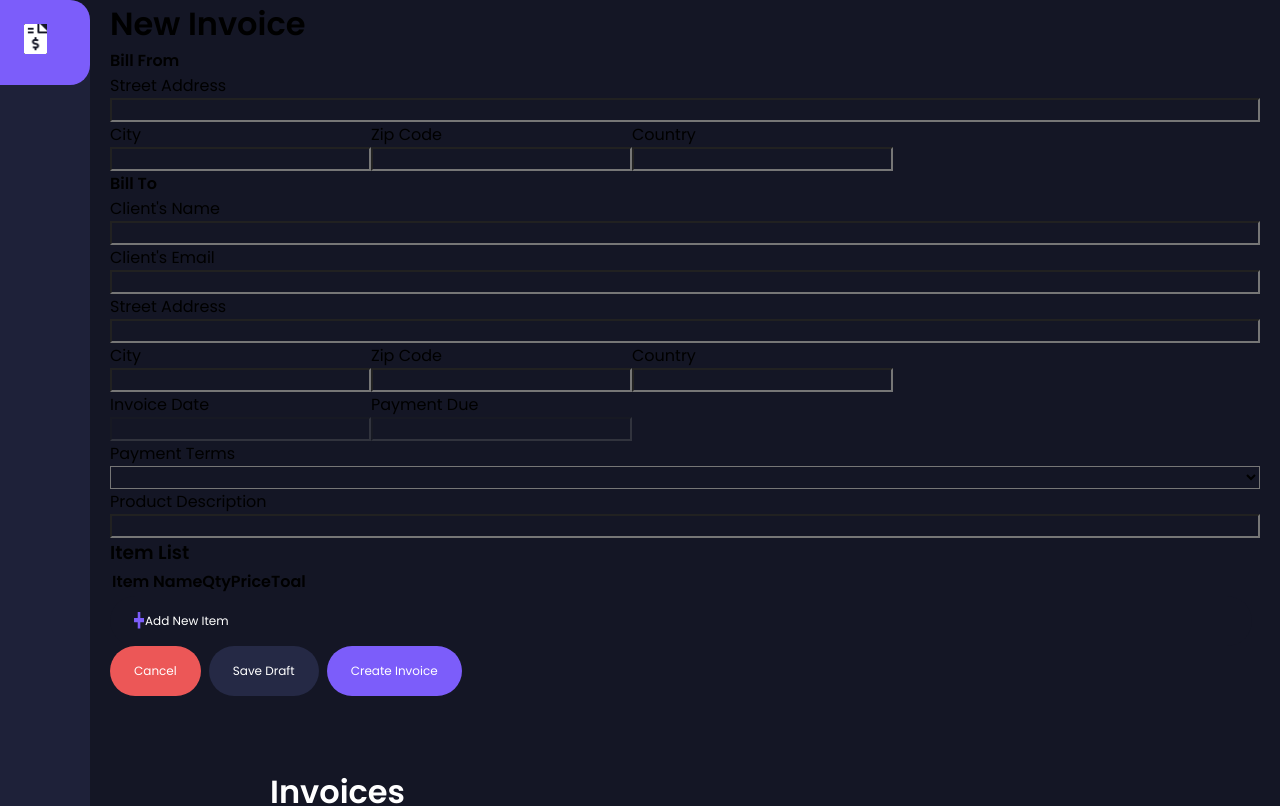
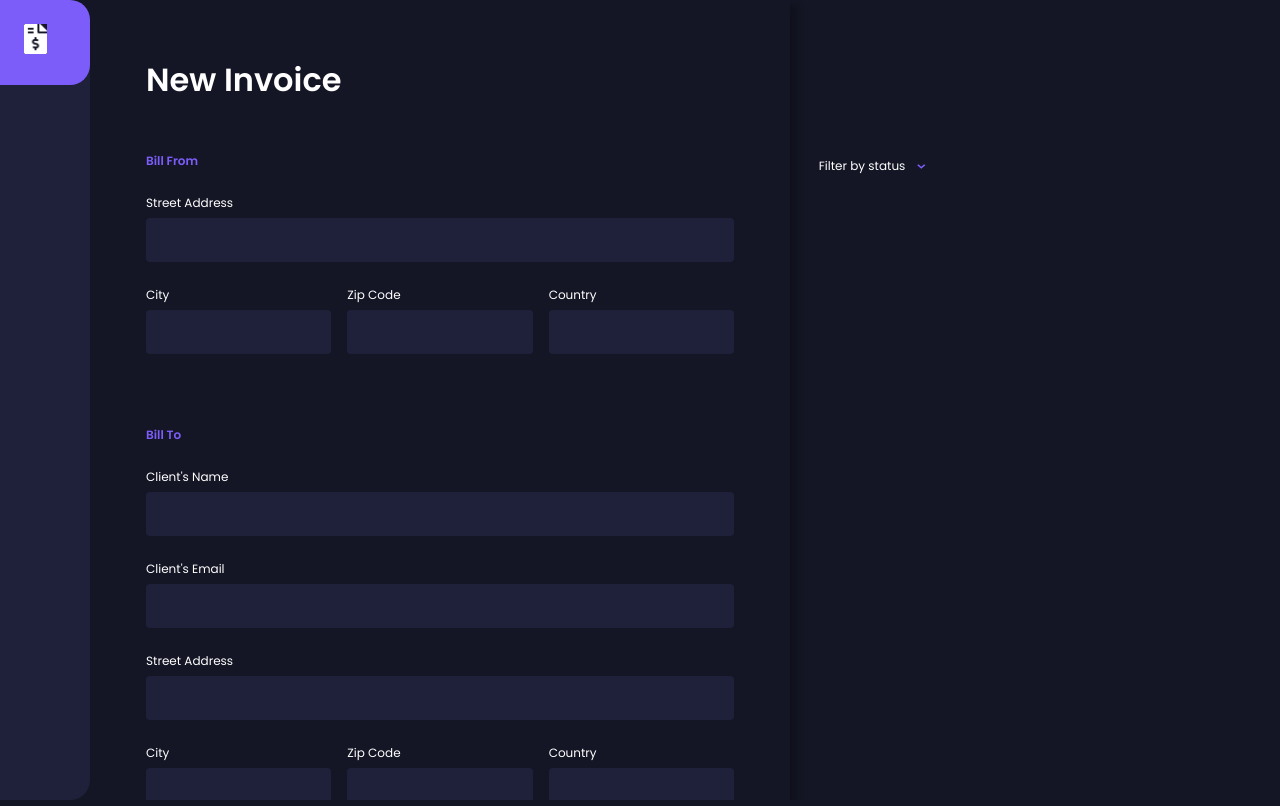
Before and after one commit to nayOps/invoice-app, a Vue app: page / in a window 1280 px wide. Shown: the top 806 px of the page. Built offline with nearby package versions, Linux system fonts and the light colour scheme.

Commit message:
Invoice Modal Component

```diff
--- a/src/components/InvoiceModal.vue
+++ b/src/components/InvoiceModal.vue
@@ -153,3 +153,170 @@
     }
 }
 </script>
+
+
+<style lang="scss" scoped>
+.invoice-wrap {
+  position: fixed;
+  top: 0;
+  left: 0;
+  width: 100%;
+  height: 100vh;
+  overflow: scroll;
+  &::-webkit-scrollbar {
+    display: none;
+  }
+  @media (min-width: 900px) {
+    left: 90px;
+  }
+
+  .invoice-content {
+    position: relative;
+    padding: 56px;
+    max-width: 700px;
+    width: 100%;
+    background-color: #141625;
+    color: #fff;
+    box-shadow: 10px 4px 6px -1px rgba(0, 0, 0, 0.2), 0 2px 4px -1px rgba(0, 0, 0, 0.06);
+
+    h1 {
+      margin-bottom: 48px;
+      color: #fff;
+    }
+
+    h3 {
+      margin-bottom: 16px;
+      font-size: 18px;
+      color: #777f98;
+    }
+
+    h4 {
+      color: #7c5dfa;
+      font-size: 12px;
+      margin-bottom: 24px;
+    }
+
+    // Bill To / Bill From
+    .bill-to,
+    .bill-from {
+      margin-bottom: 48px;
+
+      .location-details {
+        gap: 16px;
+        div {
+          flex: 1;
+        }
+      }
+    }
+
+    // Invoice Work
+
+    .invoice-work {
+      .payment {
+        gap: 24px;
+        div {
+          flex: 1;
+        }
+      }
+
+      .work-items {
+        .item-list {
+          width: 100%;
+
+          // Item Table Styling
+          .table-heading,
+          .table-items {
+            gap: 16px;
+            font-size: 12px;
+
+            .item-name {
+              flex-basis: 50%;
+            }
+
+            .qty {
+              flex-basis: 10%;
+            }
+
+            .price {
+              flex-basis: 20%;
+            }
+
+            .total {
+              flex-basis: 20%;
+              align-self: center;
+            }
+          }
+
+          .table-heading {
+            margin-bottom: 16px;
+
+            th {
+              text-align: left;
+            }
+          }
+
+          .table-items {
+            position: relative;
+            margin-bottom: 24px;
+
+            img {
+              position: absolute;
+              top: 15px;
+              right: 0;
+              width: 12px;
+              height: 16px;
+            }
+          }
+        }
+
+        .button {
+          color: #fff;
+          background-color: #252945;
+          align-items: center;
+          justify-content: center;
+          width: 100%;
+
+          img {
+            margin-right: 4px;
+          }
+        }
+      }
+    }
+
+    .save {
+      margin-top: 60px;
+
+      div {
+        flex: 1;
+      }
+
+      .right {
+        justify-content: flex-end;
+      }
+    }
+  }
+
+  .input {
+    margin-bottom: 24px;
+  }
+
+  label {
+    font-size: 12px;
+    margin-bottom: 6px;
+  }
+
+  input,
+  select {
+    width: 100%;
+    background-color: #1e2139;
+    color: #fff;
+    border-radius: 4px;
+    padding: 12px 4px;
+    border: none;
+
+    &:focus {
+      outline: none;
+    }
+  }
+}
+</style>
```
